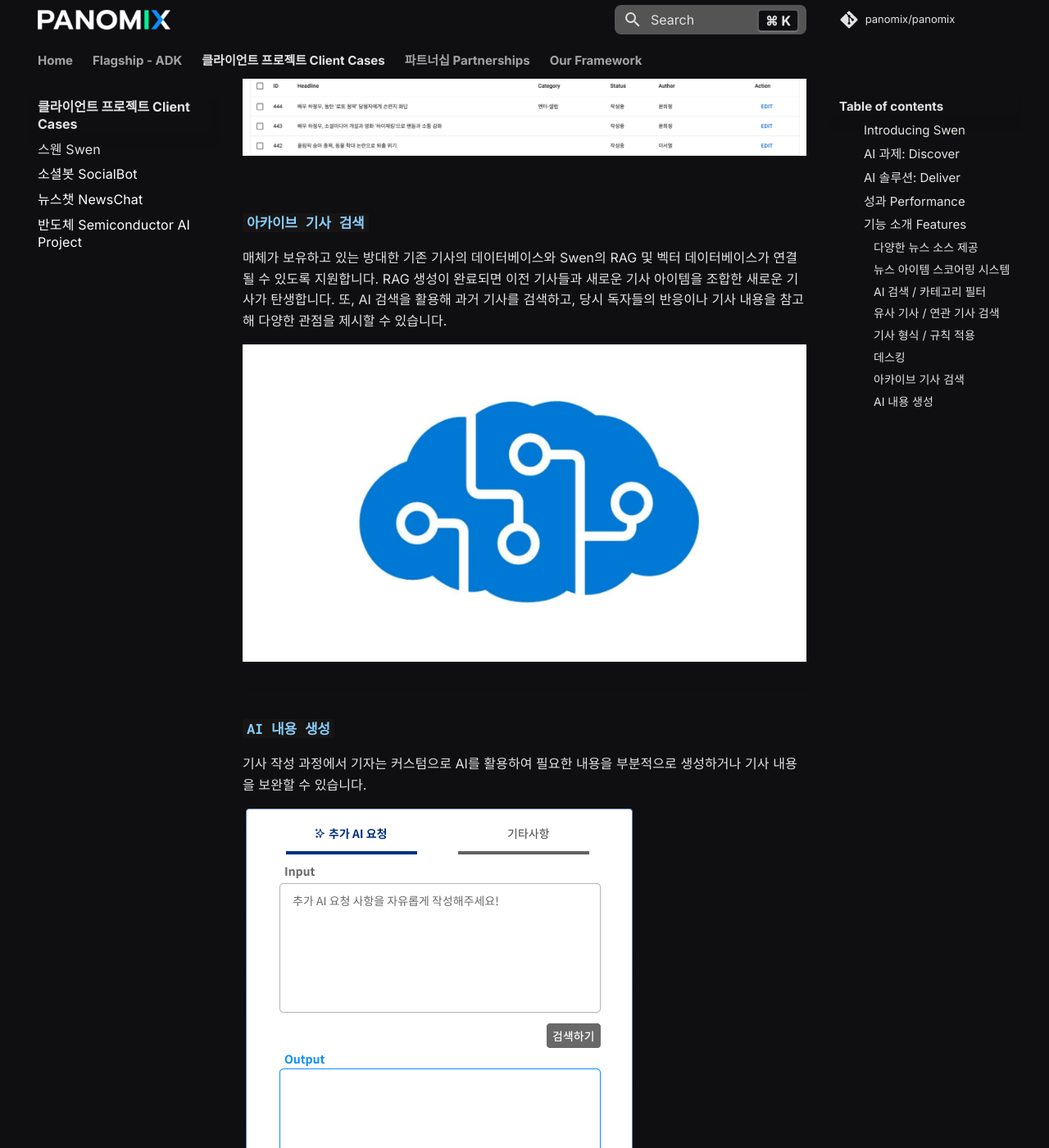
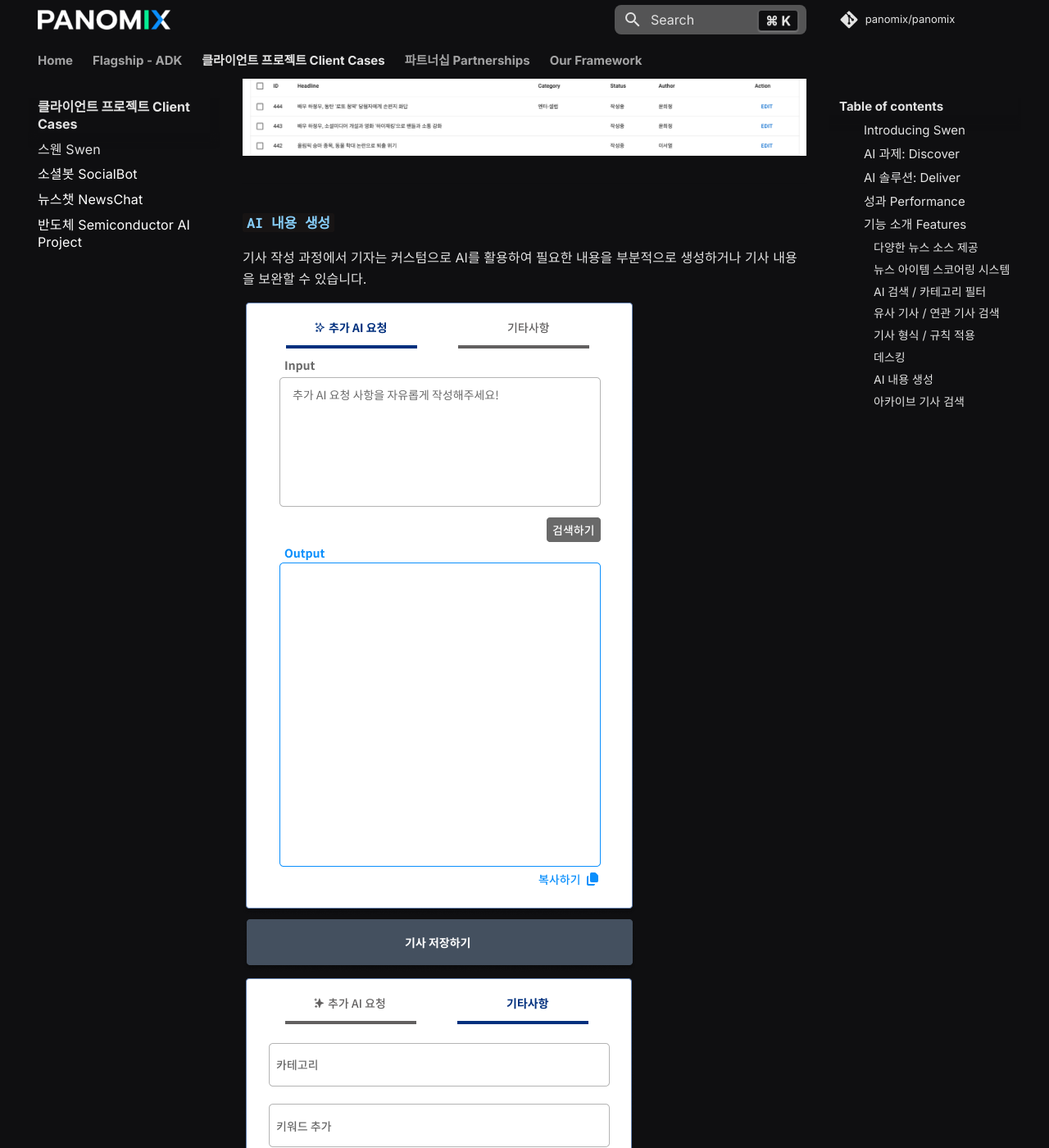
Before and after one commit to panomix/panomix, an MkDocs documentation site: the page built from docs/clients/news/swen.md, in a window 1280 px wide and 1400 px high, scrolled down 4053 px. Shown: the whole window at 82% size. Built offline with MkDocs 1.6.1 and Material for MkDocs 9.7.7, drawn with Linux system fonts in a browser that asks for light colours; comment, search, counter and statistics services are not loaded; some of the changed lines change nothing that is shown.

Commit message:
Update swen.md

```diff
--- a/docs/clients/news/swen.md
+++ b/docs/clients/news/swen.md
@@ -100,16 +100,6 @@
 
 ![Product Image](images/Desking.png)
 
----
-
-
-### **<code style="color : lightskyblue">아카이브 기사 검색</code>** ###
-
-
-매체가 보유하고 있는 방대한 기존 기사의 데이터베이스와 Swen의 RAG 및 벡터 데이터베이스가 연결될 수 있도록 지원합니다. RAG 생성이 완료되면 이전 기사들과 새로운 기사 아이템을 조합한 새로운 기사가 탄생합니다. 또, AI 검색을 활용해 과거 기사를 검색하고, 당시 독자들의 반응이나 기사 내용을 참고해 다양한 관점을 제시할 수 있습니다.
-
-![Product Image](images/Archive.png)
-
 
 ---
 
@@ -118,3 +108,13 @@
 기사 작성 과정에서 기자는 커스텀으로 AI를 활용하여 필요한 내용을 부분적으로 생성하거나 기사 내용을 보완할 수 있습니다.
 
 ![Product Image](images/Swen_AIReq.png)  ![Product Image](images/Swen_AIReq2.png)
+
+
+---
+
+### **<code style="color : lightskyblue">아카이브 기사 검색</code>** ###
+
+
+매체가 보유하고 있는 방대한 기존 기사의 데이터베이스와 Swen의 RAG 및 벡터 데이터베이스가 연결될 수 있도록 지원합니다. RAG 생성이 완료되면 이전 기사들과 새로운 기사 아이템을 조합한 새로운 기사가 탄생합니다. 또, AI 검색을 활용해 과거 기사를 검색하고, 당시 독자들의 반응이나 기사 내용을 참고해 다양한 관점을 제시할 수 있습니다.
+
+![Product Image](images/Archive.png)
```
